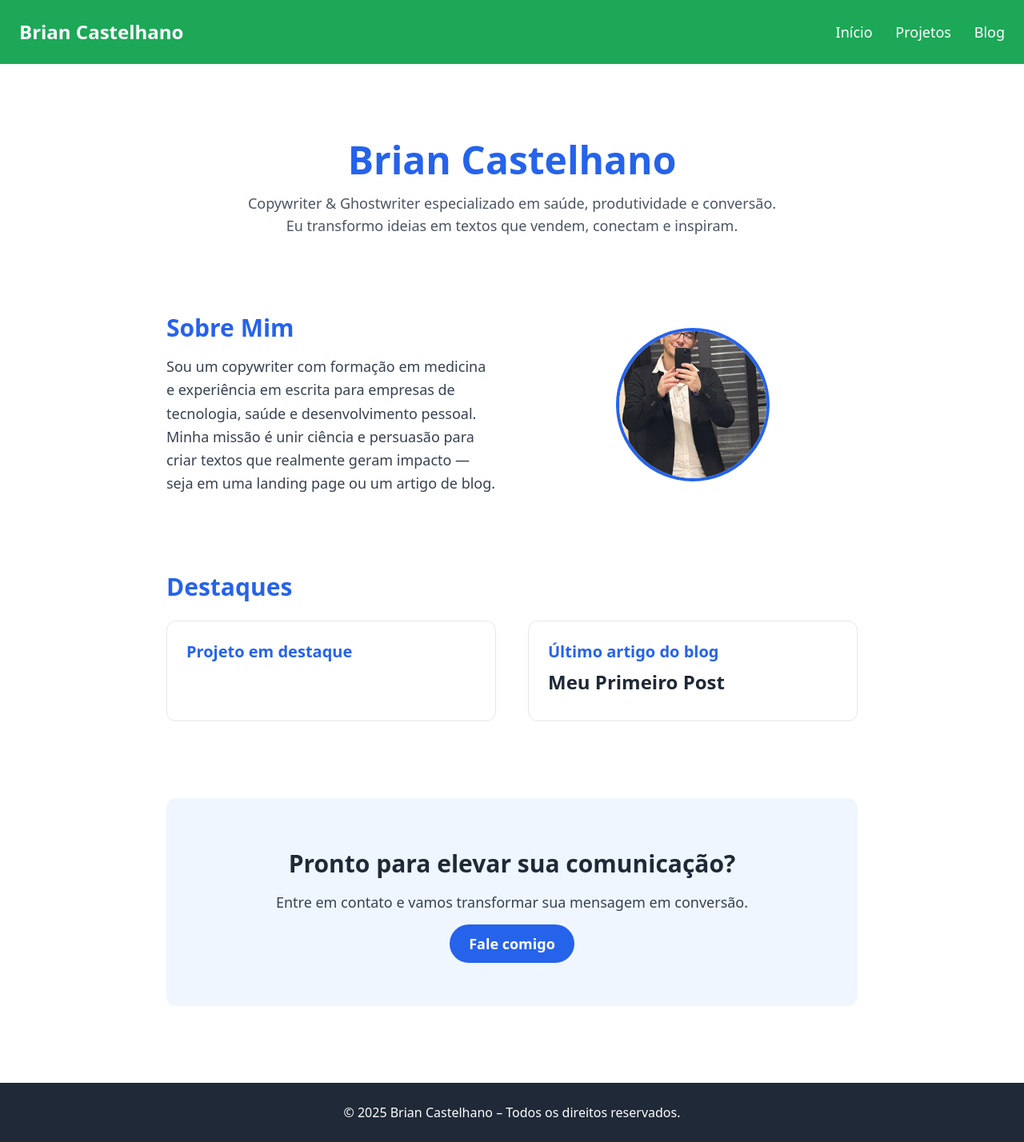
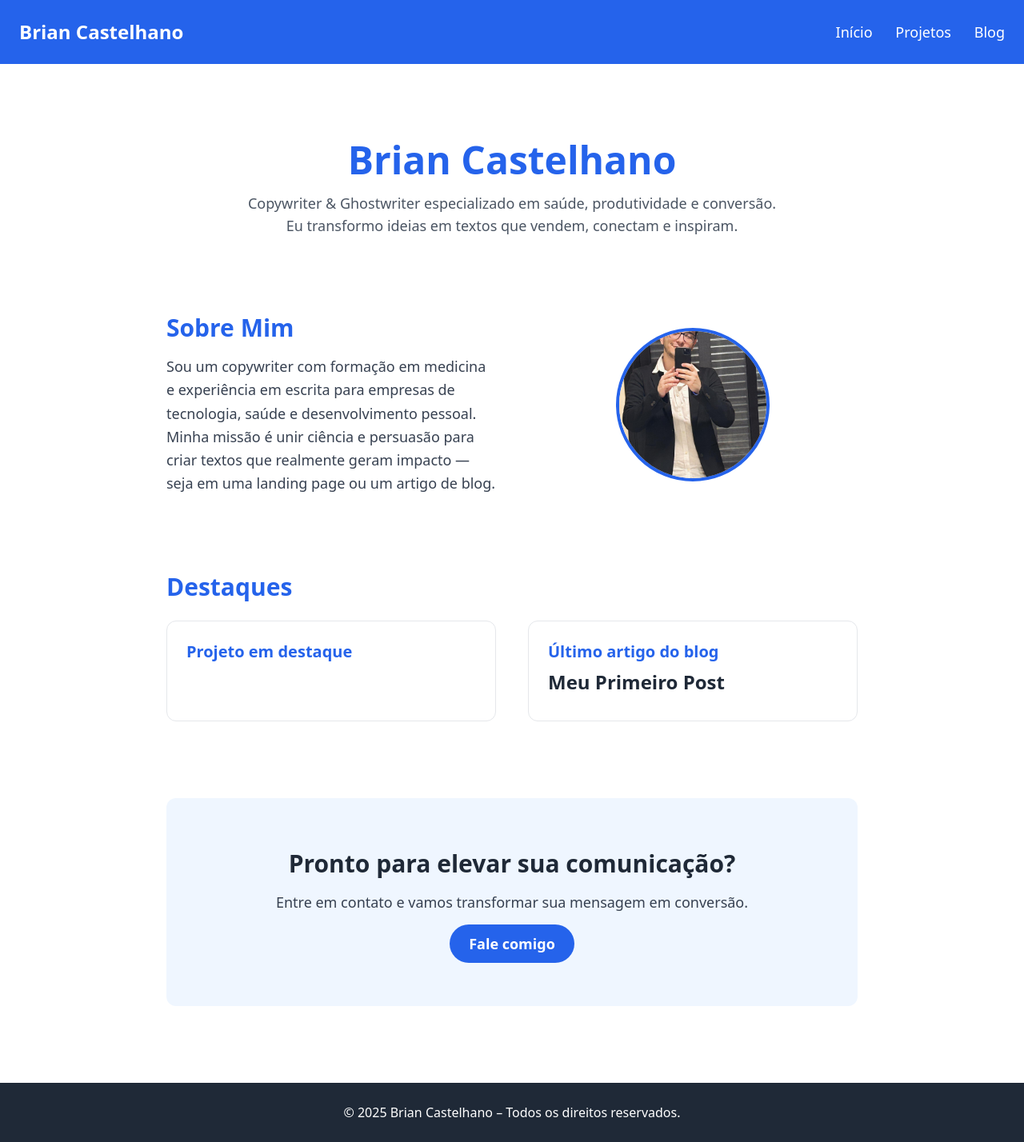
Before and after one commit to briantheengineer/briancopywriter.github.io, a Jekyll site: the page built from index.html, in a window 1280 px wide. Shown: the whole page at 80% size. Built offline with Jekyll 4.4.1, drawn with Linux system fonts in a browser that asks for light colours; nearby versions of some CDN libraries.

Commit message:
Update default.html

```diff
--- a/_layouts/default.html
+++ b/_layouts/default.html
@@ -7,8 +7,9 @@
   <script src="https://cdn.tailwindcss.com"></script>
 </head>
 <body class="bg-white text-gray-800 font-sans leading-relaxed">
+
   <!-- Cabeçalho -->
-  <header class="bg-[#1CA857] text-white p-6 flex justify-between items-center">
+  <header class="bg-blue-600 text-white p-6 flex justify-between items-center">
     <h1 class="text-2xl font-bold">Brian Castelhano</h1>
     <nav class="space-x-6 text-lg">
       <a href="/" class="hover:underline">Início</a>
@@ -26,5 +27,6 @@
   <footer class="bg-gray-800 text-white text-center py-6 mt-12">
     © {{ site.time | date: '%Y' }} Brian Castelhano – Todos os direitos reservados.
   </footer>
+
 </body>
 </html>
```
